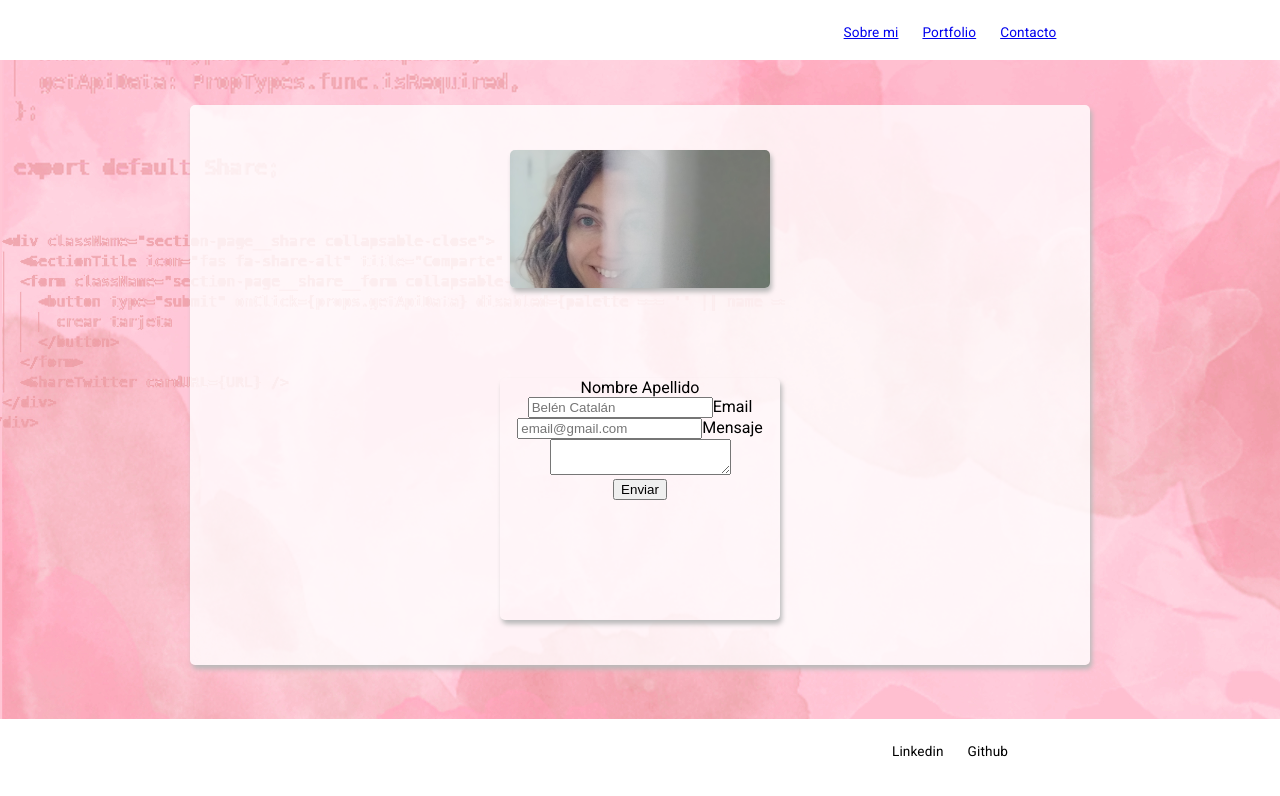
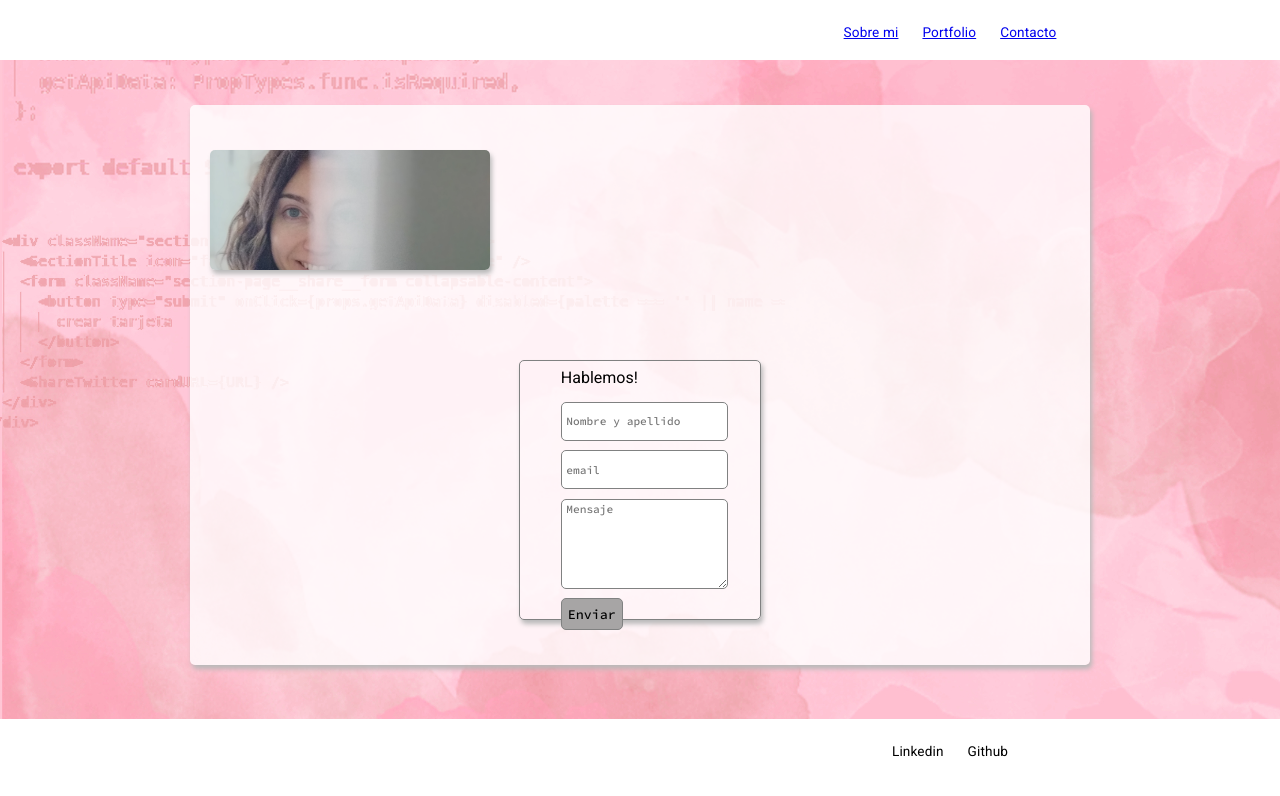
Before and after one commit to BelenCatalan/portfolio, a React app: page /contact in a window 1280 px wide. Built offline with nearby package versions, Linux system fonts and the light colour scheme.

Commit message:
add styles

```diff
--- a/src/components/Contacto.js
+++ b/src/components/Contacto.js
@@ -59,19 +59,15 @@ function Contact(props) {
         <img className="contact__img" src={belen} alt=""></img>
       </div>
       <div className="contact__div--form">
+        <p className="contact__p">Hablemos!</p>
         <form onSubmit={handleOnSubmit}>
-          <label>Nombre Apellido</label>
-          <input className="" type="text" name="contactName" placeholder="Belén Catalán" onChange={handleTextContact} value={formImput.contactName} />
+          <input className="contact__imputs" type="text" name="contactName" placeholder="Nombre y apellido" onChange={handleTextContact} value={formImput.contactName} />
+          <input className="contact__imputs" type="text" name="contactEmail" placeholder="email" onChange={handleTextContact} value={formImput.contactEmail} />
 
-          <label htmlFor="">Email</label>
-          <input className="" type="text" name="contactEmail" placeholder="email@gmail.com" onChange={handleTextContact} value={formImput.contactEmail} />
+          <textarea className="contact__imputs" name="contactMessage" placeholder="Mensaje" onChange={handleTextContact} value={formImput.contactMessage}></textarea>
 
-          <label htmlFor="">
-            Mensaje
-            <textarea className="" name="contactMessage" onChange={handleTextContact} value={formImput.contactMessage}></textarea>
-          </label>
-          <div>
-            <button type="submit" disabled={serverState.submitting}>
+          <div className="contact__button--div">
+            <button className="contact__button" type="submit" disabled={serverState.submitting}>
               Enviar
             </button>
           </div>
--- a/src/stylesheets/App.scss
+++ b/src/stylesheets/App.scss
@@ -51,12 +51,17 @@
 .main__background {
   height: 100%;
   width: 100%;
-  background-image: url('../images/back.jpg');
+  // background-image: url('../images/back.jpg');
+  background-image: url('../images/verticalback.jpg');
   background-repeat: no-repeat;
   background-attachment: fixed;
   display: flex;
   justify-content: center;
   align-items: center;
+
+  @media all and (min-width: 768px) {
+    background-image: url('../images/back.jpg');
+  }
 }
 
 .scroll {
--- a/src/stylesheets/_portfolio.scss
+++ b/src/stylesheets/_portfolio.scss
@@ -40,11 +40,12 @@
     display: grid;
     height: 98%;
     grid-row-gap: 2ch;
-
+    margin-bottom: 6%;
     grid-template-columns: repeat(auto-fit, minmax(300px, 1fr));
 
     @media all and (min-width: 480px) {
       grid-template-columns: repeat(auto-fit, minmax(200px, 1fr));
+      margin-top: 6%;
     }
 
     @media all and (min-width: 768px) {
@@ -72,8 +73,9 @@
     // margin-top: 40px;
     // margin-bottom: 40px;
     @media all and (min-width: 480px) {
-      height: 73vh;
+      // height: 73vh;
       width: 85vw;
+
       // max-height: 60vh;
     }
     @media all and (min-width: 768px) {
--- a/src/stylesheets/contact.scss
+++ b/src/stylesheets/contact.scss
@@ -1,9 +1,9 @@
 .contact {
   &__div {
-    width: 260px;
-    height: 40%;
-    margin-right: auto;
-    margin-left: auto;
+    width: 280px;
+    height: 35%;
+    margin-right: 20px;
+    margin-left: 20px;
     z-index: 1000;
     min-height: 60px;
     max-width: 900px;
@@ -51,8 +51,8 @@
     border-radius: 5px;
   }
   &__div--form {
-    width: 280px;
-    height: 70%;
+    width: 240px;
+    height: 75%;
     margin-right: auto;
     margin-left: auto;
     z-index: 1000;
@@ -60,9 +60,63 @@
     max-width: 900px;
     display: flex;
     flex-direction: column;
+    align-items: center;
+
     box-shadow: 2px 4px 5px rgb(185, 185, 185);
     border-radius: 5px;
+    border: 1px solid rgb(128, 129, 129);
     margin-top: 5%;
     margin-bottom: 5%;
   }
+  &__imputs {
+    display: block;
+    text-align: left;
+    width: 100%;
+    height: 25%;
+    padding-left: 3%;
+    outline-color: grey;
+    margin-top: 6%;
+    margin-bottom: 2%;
+    border-radius: 5px;
+    border: 1px solid rgb(128, 129, 129);
+    font-family: 'Source Code Pro', monospace;
+    font-size: 0.7em;
+    color: rgb(92, 91, 91);
+  }
+  &__imputs:nth-child(3n) {
+    height: 60%;
+    margin-bottom: 6%;
+  }
+
+  &__p {
+    align-self: flex-start;
+    margin-left: 17%;
+    display: block;
+    margin-top: 3%;
+    margin-bottom: 2%;
+    text-align: left;
+  }
+  &__button--div {
+    align-self: flex-start;
+    display: flex;
+    align-items: left;
+
+    // margin-left: 17%;
+  }
+  &__button {
+    // margin-left: 17%;
+    text-decoration: none;
+    text-align: left;
+    background: none;
+    background-color: rgb(167, 165, 165);
+    color: inherit;
+    border: none;
+    border-radius: 5px;
+    border: 1px solid rgb(128, 129, 129);
+    padding: 0;
+    font-family: 'Source Code Pro', monospace;
+    cursor: pointer;
+    outline: inherit;
+    padding: 4%;
+  }
 }
```
Also changed, not shown: src/images/verticalback.jpg (added).
